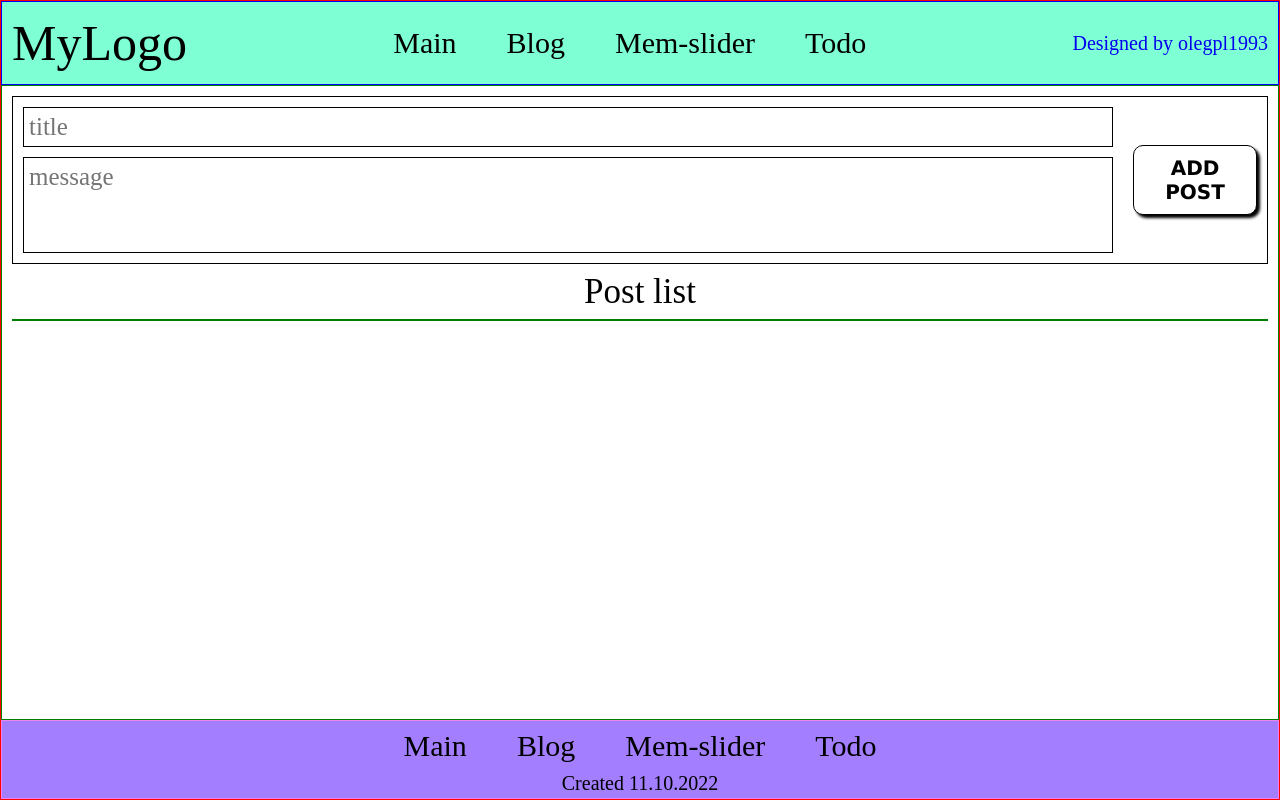
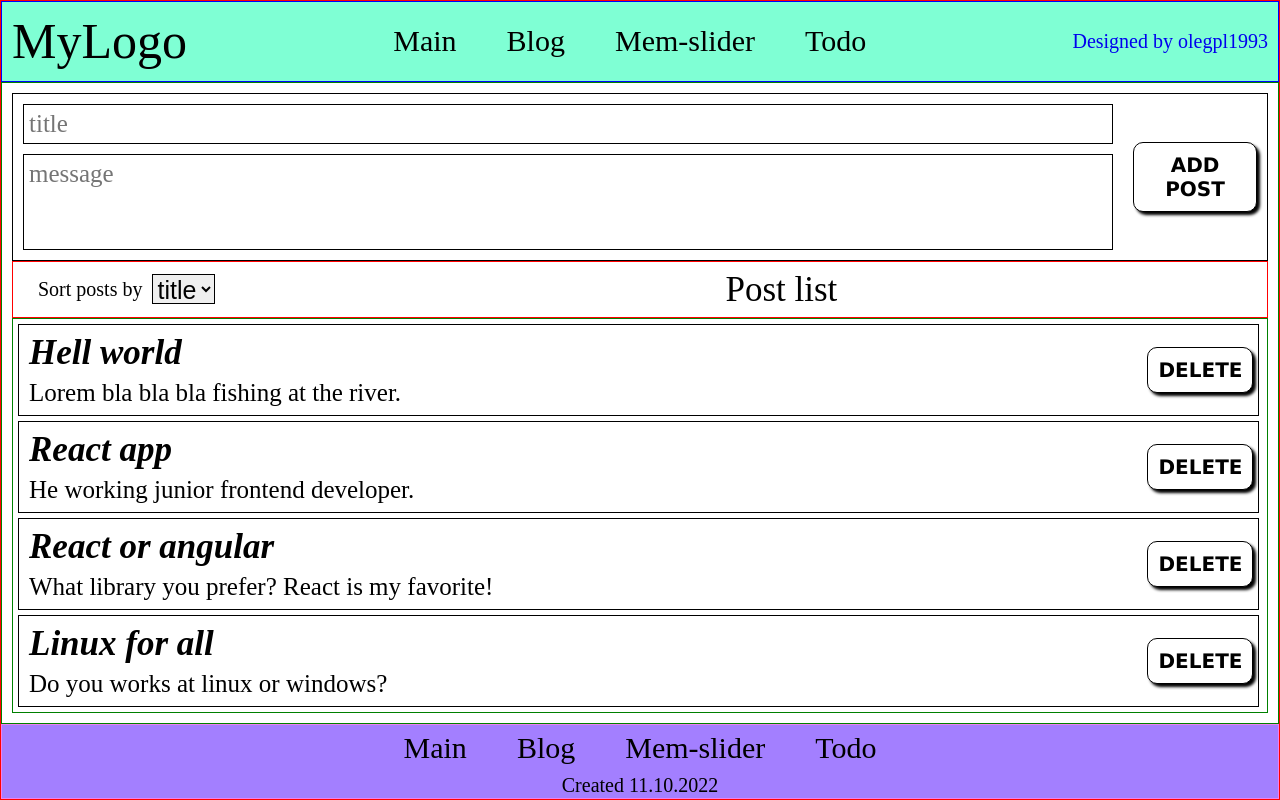
Before and after one commit to olegpl1993/my-react-app, a React (Create React App) app: page /blog in a window 1280 px wide. Built offline with nearby package versions, Linux system fonts and the light colour scheme.

Commit message:
feat: empty message

```diff
--- a/src/modules/blog/Blog.css
+++ b/src/modules/blog/Blog.css
@@ -3,12 +3,32 @@
   align-items: center;
   flex-direction: column;
   height: 100%;
-  font-size: 50px;
+  font-size: 20px;
+}
+
+.blog__selectRow {
+  width: 100%;
+  display: flex;
+  justify-content: flex-start;
+  align-items: center;
+  border: 1px solid red;
+}
+
+.blog__sortText {
+  margin-left: 25px;
+}
+
+.blog__sort {
+  height: 30px;
+  margin-left: 10px;
+  font-size: 25px;
+  border: 1px solid black;
 }
 
 .blog__postList {
   font-size: 35px;
   padding: 10px;
+  margin-left: 500px;
 }
 
 .blog__postBox {
@@ -18,3 +38,7 @@
   overflow-y: scroll;
   overflow-x: hidden;
 }
+
+.blog__postNotFound {
+  text-align: center;
+}
--- a/src/modules/blog/Blog.js
+++ b/src/modules/blog/Blog.js
@@ -5,7 +5,12 @@ import PostForm from './postForm/PostForm'
 
 function Blog() {
   //массив для хранения постов
-  const [posts, setPosts] = useState([])
+  const [posts, setPosts] = useState([
+    { id: '34653453415', title: 'Hell world', text: 'Lorem bla bla bla fishing at the river.' },
+    { id: '56373474537435', title: 'React app', text: 'He working junior frontend developer.' },
+    { id: '5456456317634', title: 'React or angular', text: 'What library you prefer? React is my favorite!' },
+    { id: '342354235423', title: 'Linux for all', text: 'Do you works at linux or windows?' },
+  ])
 
   //калбек получает пост из компонента PostForm и добавляет в массив
   const createPost = (newPost) => {
@@ -20,9 +25,19 @@ function Blog() {
   return (
     <div className="blog">
       <PostForm create={createPost} />
-      <div className='blog__postList'>Post list</div>
+      <div className="blog__selectRow">
+        <div className="blog__sortText">Sort posts by</div>
+        <select className="blog__sort">
+          <option value="title">title</option>
+          <option value="text">text</option>
+        </select>
+        <div className='blog__postList'>Post list</div>
+      </div>
       <div className="blog__postBox">
-        {posts.map((post) => <Post post={post} key={post.id} remove={removePost} />)} {/* Цикл создает модули с постами*/}
+        {posts.length !== 0
+          ? posts.map((post) => <Post post={post} key={post.id} remove={removePost} />) //Цикл создает модули с постами
+          : <div className='blog__postNotFound'>Message not found</div>
+        }
       </div>
     </div>
   );
```
